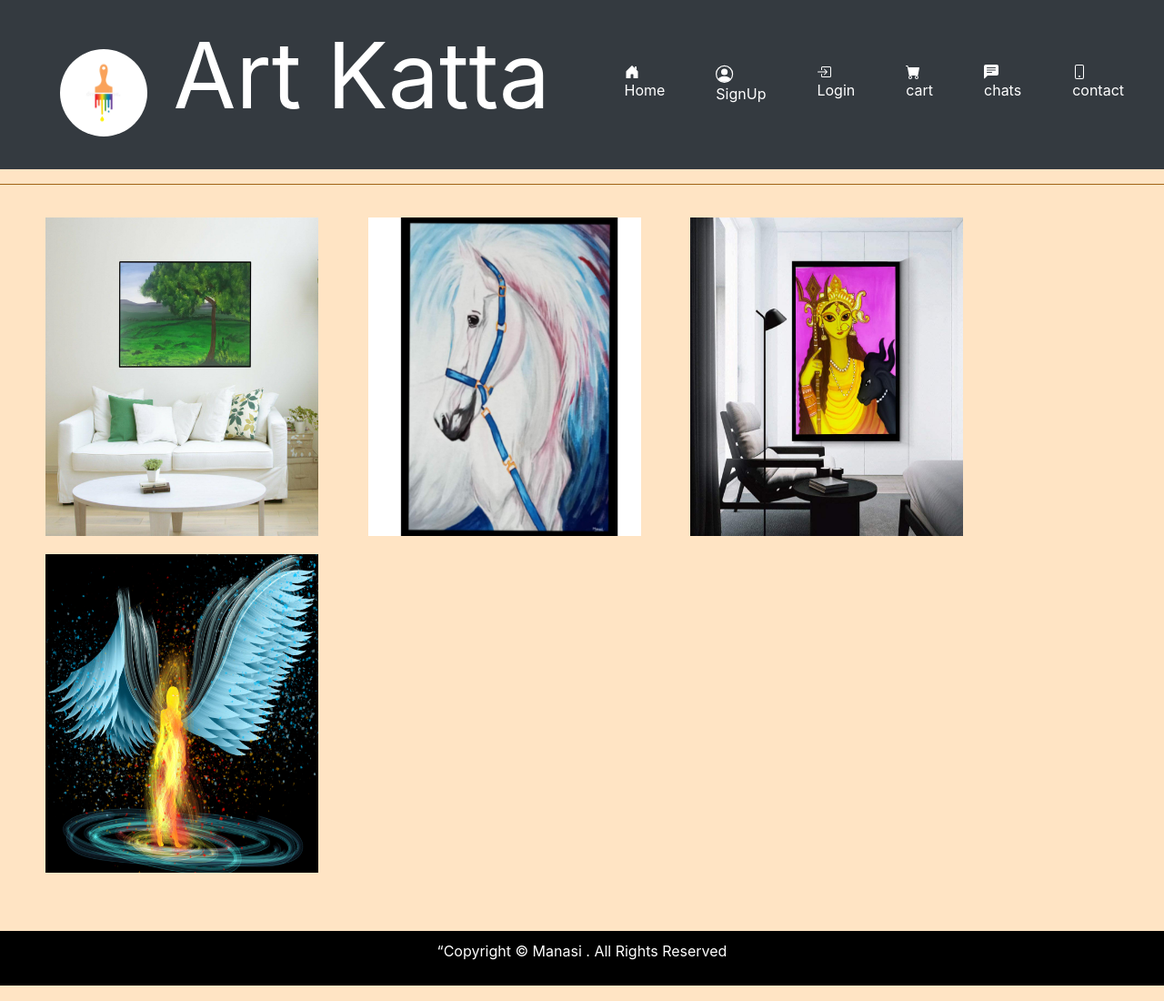
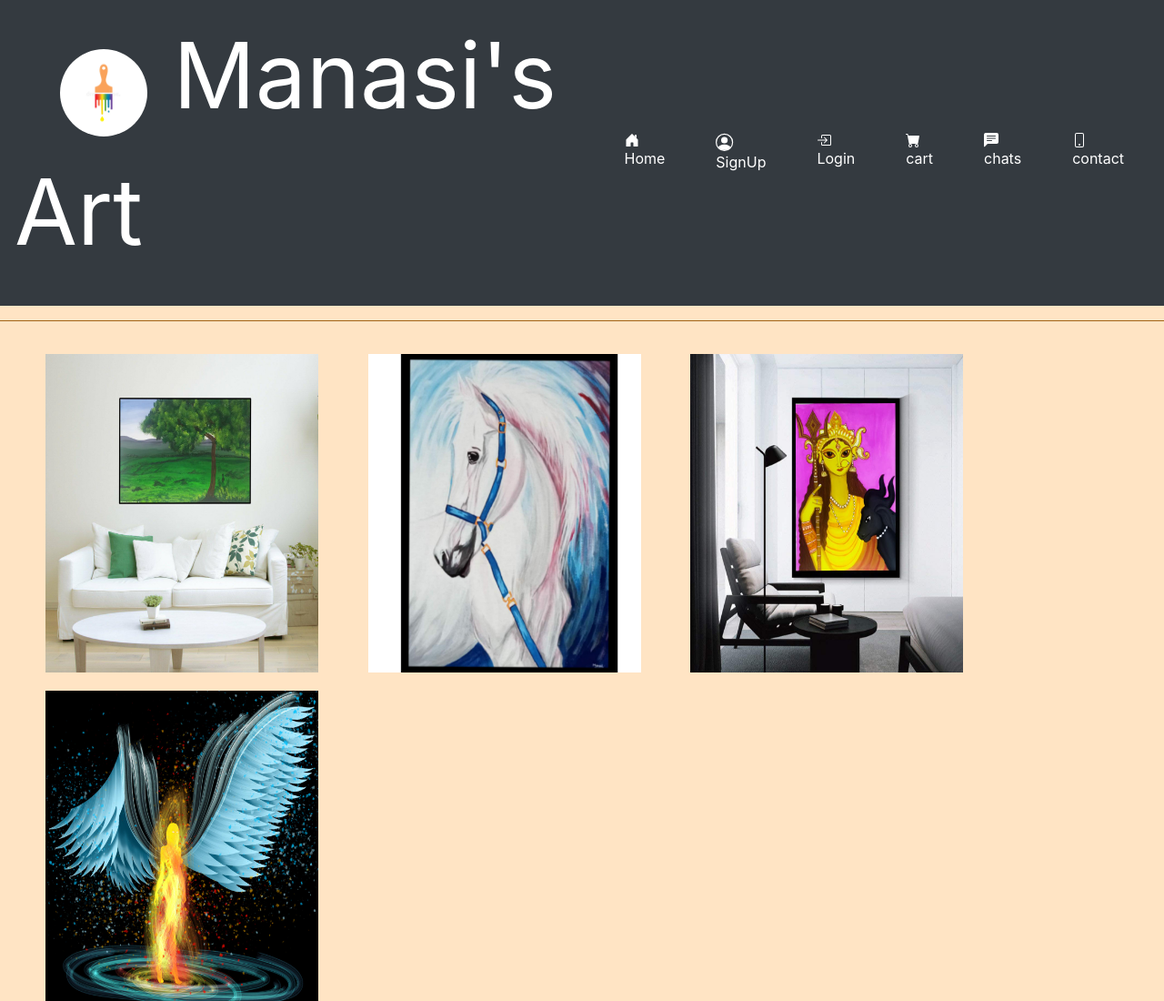
Before and after one commit to ManasiGDeshmukh/ArtKatta, a plain HTML site: page index.html in a window 1280 px wide. Shown: the top 1100 px of the page at 91% size. Drawn offline with nearby package versions, Linux system fonts and the light colour scheme.

Commit message:
title change
 from art katta to manasi's art

```diff
--- a/index.html
+++ b/index.html
@@ -8,7 +8,7 @@
 
         <header>
             <nav class="navbar navbar-expand-lg navbar-light bg-dark">
-            <a href="index.html" class="logo" class="nav-link"><img src="images/logo.jpg" id="log"> Art Katta</a>
+            <a href="index.html" class="logo" class="nav-link"><img src="images/logo.jpg" id="log"> Manasi's Art</a>
             <button class="navbar-toggler" type="button" data-toggle="collapse" data-target="#navbarSupportedContent" aria-controls="navbarSupportedContent" aria-expanded="False" aria-label="Toggle navigation" >
         <span class="navbar-toggler-icon" ></span>
       </button>
```
